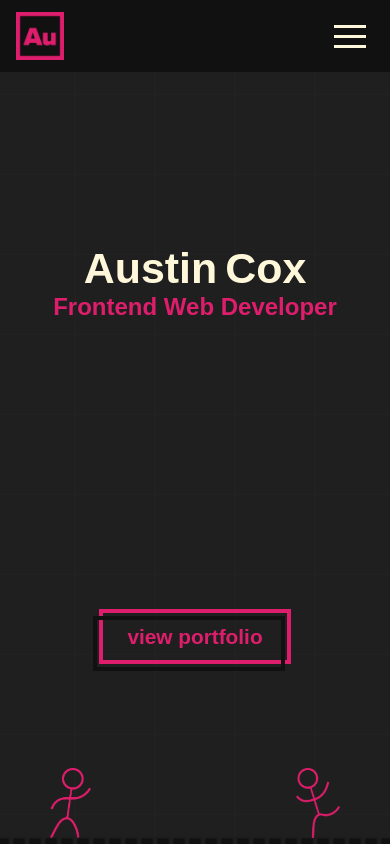
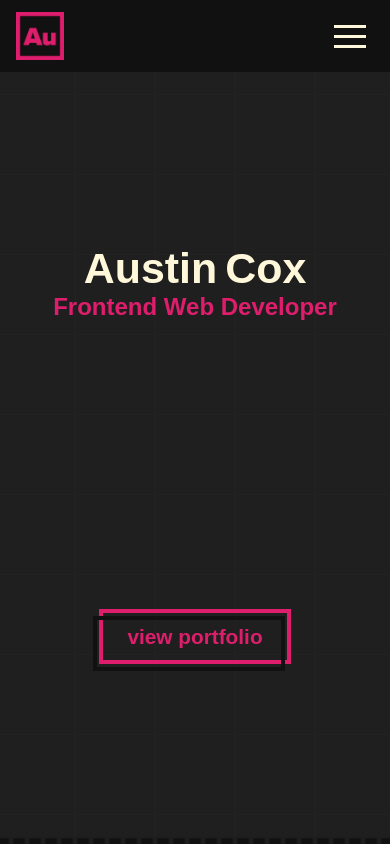
Before and after one commit to austin1052/Au, a React (Create React App) app: page / in a window 390 px wide. Shown: the top 844 px of the page. Built offline with nearby package versions, Linux system fonts and the light colour scheme; a web font is replaced by a local one.

Commit message:
move stickmen on mobile

```diff
--- a/src/css/Hero.css
+++ b/src/css/Hero.css
@@ -36,7 +36,7 @@
 
 .stickman {
   position: absolute;
-  bottom: 6px;
+  bottom: -95px;
   height: 70px;
   width: auto;
 }
```
